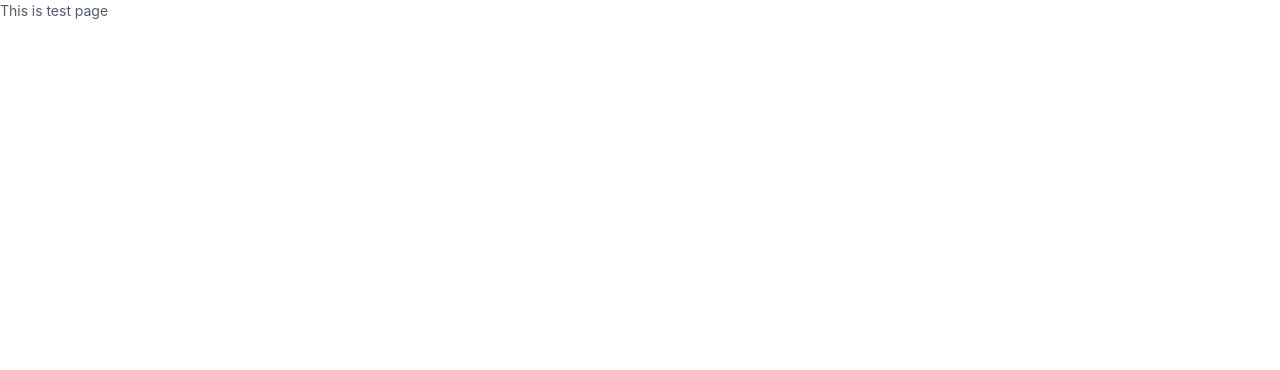
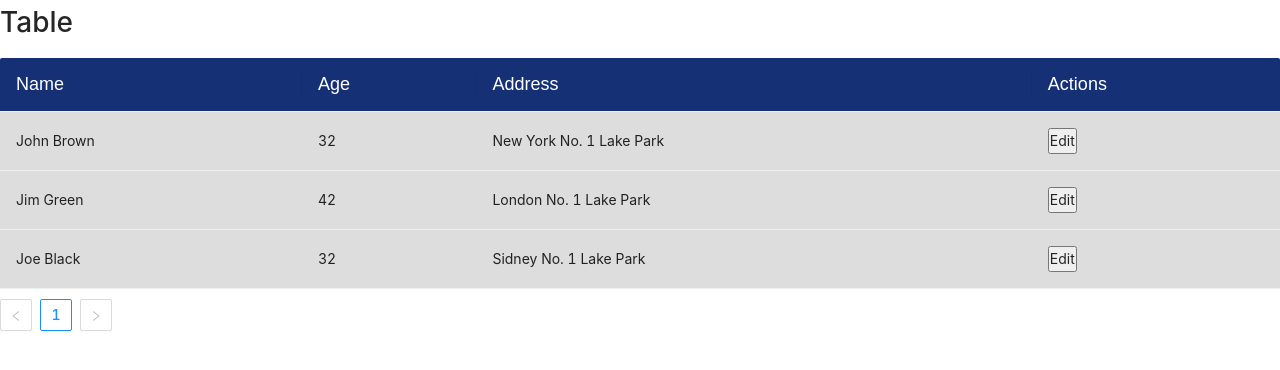
Before and after one commit to w3ngithub/wenhub, a Next.js app: page /test in a window 1280 px wide. Shown: the top 370 px of the page. Built offline with nearby package versions, Linux system fonts and the light colour scheme.

Commit message:
Resolve "Create table component"

```diff
--- a/app/api/restClient.js
+++ b/app/api/restClient.js
@@ -8,7 +8,7 @@ const getHttpHeaders = (isAuthenticated = false) => {
   if (isAuthenticated) {
     return {
       headers: {
-        Authorization: 'Bearer YOUR_TOKEN',
+        Authorization: `Bearer YOUR_TOKEN`,
       },
     }
   }
--- /dev/null
+++ b/app/components/elements/Pagination/index.js
@@ -0,0 +1,33 @@
+import React from 'react'
+import { Pagination } from 'antd';
+import PropTypes from 'prop-types';
+
+export const Paginate = ({
+    handlePageChange,
+    length,
+    pageSize,
+    style
+}) => {
+
+    return <Pagination
+        total={length}
+        onChange={handlePageChange}
+        pageSizeOptions={[5, 10, 20]}
+        pageSize={pageSize}
+        responsive={true}
+        style={style}
+    />
+}
+
+Paginate.propTypes = {
+    handlePageChange: PropTypes.func.isRequired,
+    length: PropTypes.number.isRequired,
+    pageSize: PropTypes.number.isRequired,
+    style: PropTypes.object
+}
+
+export const listData = (array = [], page_size = 5, page_number = 1) => {
+    const indexOfLastPost = page_size * page_number
+    const indexOfFirstPost = indexOfLastPost - page_size
+    return array.slice(indexOfFirstPost, indexOfLastPost)
+}
--- /dev/null
+++ b/app/components/elements/Table/index.js
@@ -0,0 +1,92 @@
+import React from 'react'
+import PropTypes from 'prop-types';
+import { Table } from 'antd'
+
+const { Column } = Table
+const ListTable = ({
+    columns,
+    data,
+    tableBodyStyle
+}) => {
+
+    return (
+        <div>
+            <Table
+                dataSource={data}
+                pagination={false}
+            >
+                {
+                    columns.map(col => (
+                        <Column
+                            title={col.title}
+                            dataIndex={col.keyIndex}
+                            key={col.keyIndex}
+                            render={(text) => {
+                                return {
+                                    props: {
+                                        style: tableBodyStyle
+                                    },
+                                    children: text
+                                }
+                            }} />
+                    ))
+                }
+            </Table>
+        </div>
+    )
+}
+
+ListTable.defaultProps = {
+    tableBodyStyle: {
+        background: "#ddd"
+    },
+    columns: [
+        {
+            title: "Name",
+            keyIndex: "name",
+        },
+        {
+            title: "Age",
+            keyIndex: "age",
+        },
+        {
+            title: "Address",
+            keyIndex: "address"
+        },
+        {
+            title: "Actions",
+            keyIndex: "edit",
+        }
+    ],
+    data: [
+        {
+            key: '1',
+            name: 'John Brown',
+            age: 32,
+            address: 'New York No. 1 Lake Park',
+            edit: <button onClick={() => console.log(1)}>Edit</button>
+        },
+        {
+            key: '2',
+            name: 'Jim Green',
+            age: 42,
+            address: 'London No. 1 Lake Park',
+            edit: <button onClick={() => console.log(2)}>Edit</button>
+        },
+        {
+            key: '3',
+            name: 'Joe Black',
+            age: 32,
+            address: 'Sidney No. 1 Lake Park',
+            edit: <button onClick={() => console.log(3)}>Edit</button>
+        }
+    ]
+}
+
+ListTable.propTypes = {
+    columns:PropTypes.array.isRequired,
+    tableBodyStyle: PropTypes.object,
+    data: PropTypes.array.isRequired
+}
+
+export default ListTable
--- /dev/null
+++ b/app/components/modules/PaginateTable/index.js
@@ -0,0 +1,80 @@
+import React from 'react'
+import Table from 'components/elements/Table'
+import { Paginate, listData } from 'components/elements/Pagination'
+
+const PaginateTable = ({ columns, data, tableBodyStyle }) => {
+
+    const [pageNumber, setPageNumber] = React.useState(1)
+    const [postPerPage, setPostPerPage] = React.useState(5)
+
+    const changePage = (pageNo, pageSize) => {
+        setPageNumber(pageNo)
+        setPostPerPage(pageSize)
+    }
+    const finalData = listData(data, postPerPage, pageNumber)
+
+    return (
+        <div>
+            <Table
+                columns={columns}
+                data={finalData}
+                tableBodyStyle={tableBodyStyle}
+            />
+            <div style={{ marginTop: 10 }}></div>
+            <Paginate
+                handlePageChange={changePage}
+                length={data.length}
+                pageSize={postPerPage}
+            />
+        </div>
+    )
+}
+
+PaginateTable.defaultProps = {
+    tableBodyStyle: {
+        background: "#ddd"
+    },
+    columns: [
+        {
+            title: "Name",
+            keyIndex: "name",
+        },
+        {
+            title: "Age",
+            keyIndex: "age",
+        },
+        {
+            title: "Address",
+            keyIndex: "address"
+        },
+        {
+            title: "Actions",
+            keyIndex: "edit",
+        }
+    ],
+    data: [
+        {
+            key: '1',
+            name: 'John Brown',
+            age: 32,
+            address: 'New York No. 1 Lake Park',
+            edit: <button onClick={() => console.log(1)}>Edit</button>
+        },
+        {
+            key: '2',
+            name: 'Jim Green',
+            age: 42,
+            address: 'London No. 1 Lake Park',
+            edit: <button onClick={() => console.log(2)}>Edit</button>
+        },
+        {
+            key: '3',
+            name: 'Joe Black',
+            age: 32,
+            address: 'Sidney No. 1 Lake Park',
+            edit: <button onClick={() => console.log(3)}>Edit</button>
+        }
+    ]
+}
+
+export default PaginateTable
--- a/app/styles/css/_index.css
+++ b/app/styles/css/_index.css
@@ -1 +1,2 @@
 @import 'css/abstracts/variable.css';
+@import 'css/components/table.css';
--- /dev/null
+++ b/app/styles/css/components/table.css
@@ -0,0 +1,5 @@
+thead.ant-table-thead th{
+    background-color: var(--primary-color);
+    color: white;
+    font: 18px Arial;
+}
--- /dev/null
+++ b/app/utils/stringChange.js
@@ -0,0 +1 @@
+export const getFirstLetterCapital = (x) => x.charAt(0).toUpperCase() + x.slice(1)
--- a/pages/test.js
+++ b/pages/test.js
@@ -1,8 +1,13 @@
 import React from 'react'
+import PaginateTable from 'components/modules/PaginateTable'
+
 const test = () => {
     return (
         <div>
-            This is test page
+            <div>
+                <h1>Table</h1>
+                <PaginateTable />
+            </div>
         </div>
     )
 }
```
Also changed, not shown: app/redux/test/testSlice.js (+1 -0 lines), pages/index.js (line endings or trailing spaces), 1 other file (tests, documents, lock files or other folders).
